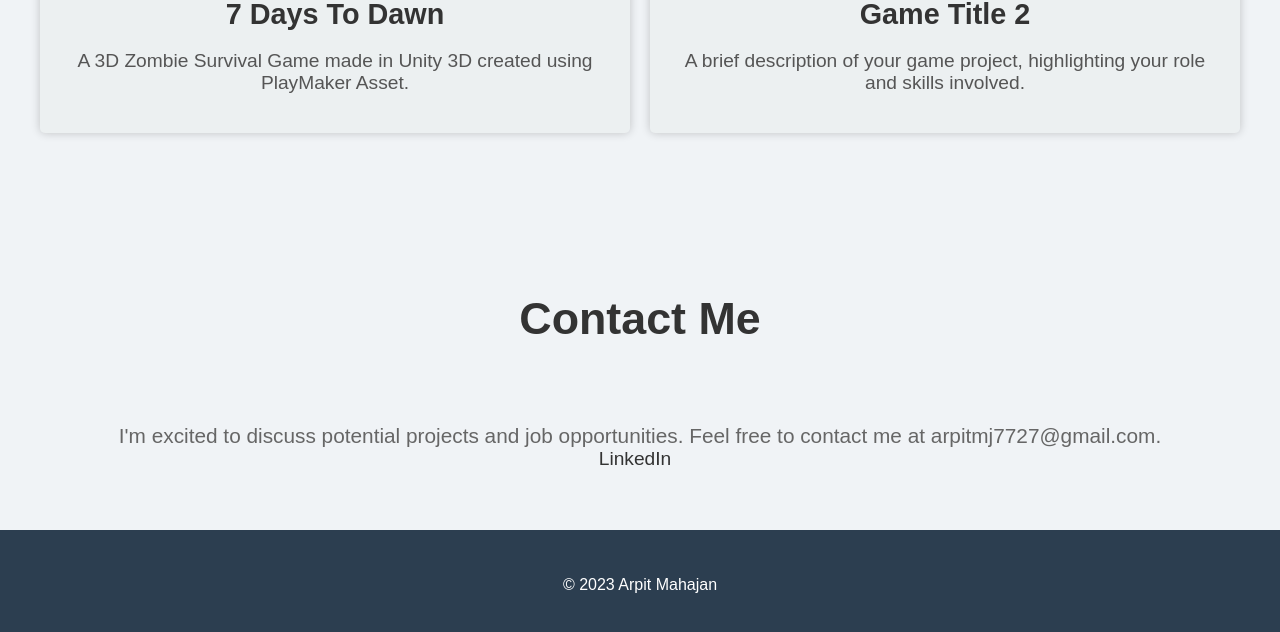
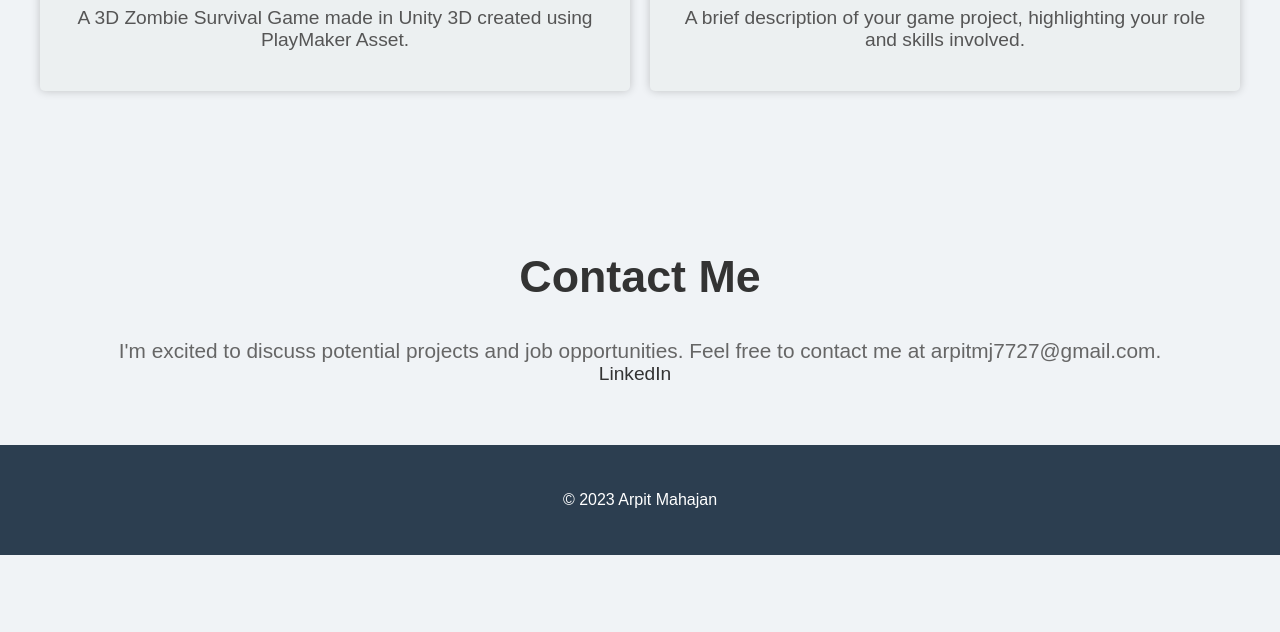
Before and after one commit to Arpit-Mahajan-03/Portfolio-Website, a plain HTML site: page index.html in a window 1280 px wide. Shown: the part 890-1522 px from the top of the page. After the commit the page ends 1445 px from the top, so only its background shows below. Drawn offline with nearby package versions, Linux system fonts and the light colour scheme.

Commit message:
Update styles.css

```diff
--- a/styles.css
+++ b/styles.css
@@ -68,7 +68,7 @@ header a:hover {
 
 .about h2, .portfolio h2, .contact h2 {
     font-size: 2.8rem;
-    margin: 80px;
+    margin-top: 80px;
     color: #333;
 }
 
```
